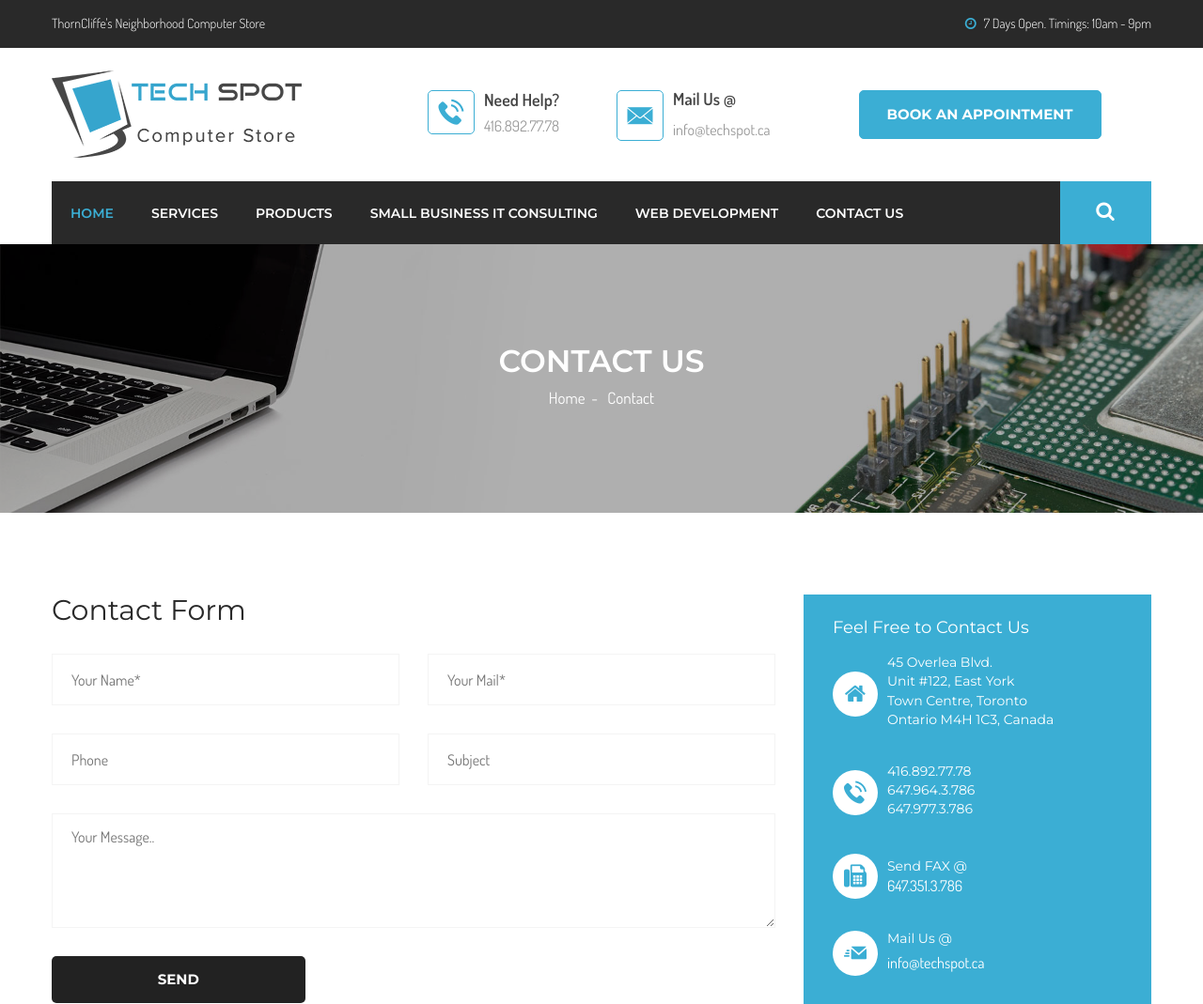
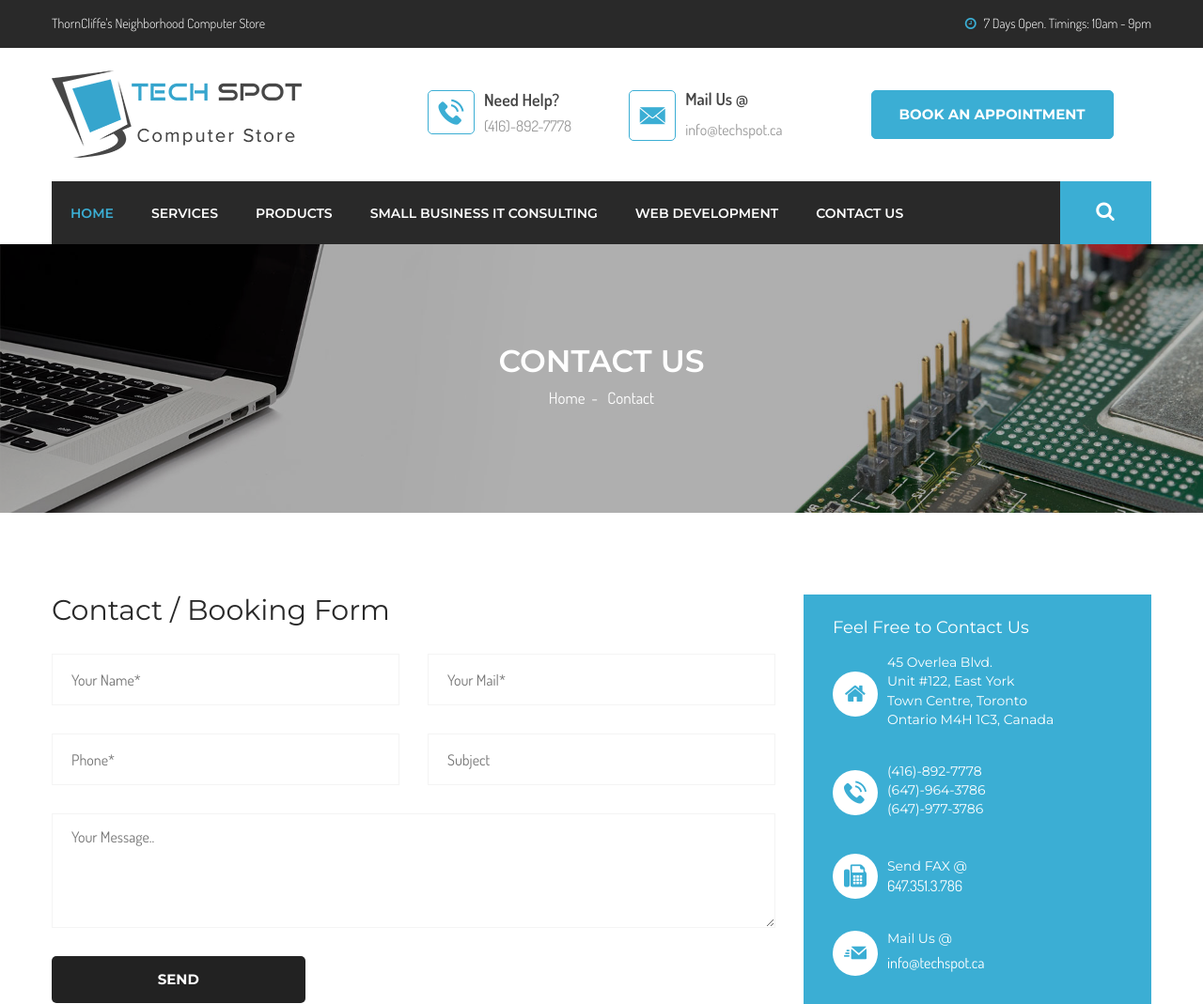
Before and after one commit to er-sachin-gupta/techspot, a PHP site: page /contact-us.php in a window 1280 px wide. Shown: the top 1069 px of the page at 94% size. Run offline with PHP 8.4, Linux system fonts and the light colour scheme; some libraries are stand-ins or nearby versions; some web fonts are replaced.

Commit message:
web design page

```diff
--- a/contact-us.php
+++ b/contact-us.php
@@ -73,9 +73,9 @@
             <div class="row">
 
                 <div class="col-md-8">
-                    <h2 class="m-b">Contact Form</h2>
+                    <h2 class="m-b">Contact / Booking Form</h2>
                     <div class="contact-form">
-                        <form id="contact-page-form" name="contact_form" class="default-form" action="mail.php" method="post">
+                        <form id="contact-page-form" name="contact_form" class="default-form" method="post">
                             <div class="row">
                                 <div class="col-md-6">
                                     <input type="text" name="name" value="" placeholder="Your Name*" required="">
@@ -86,7 +86,7 @@
                             </div>
                             <div class="row">
                                 <div class="col-md-6">
-                                    <input type="text" name="phone" value="" placeholder="Phone">
+                                    <input type="text" name="phone" value="" placeholder="Phone*" required="">
                                 </div>
                                 <div class="col-md-6">
                                     <input type="text" name="Subject" value="" placeholder="Subject">
@@ -136,9 +136,9 @@
                                     <span class="icon-technology-1"></span>
                                 </div>
                                 <div class="text-holder">
-                                    <h6>416.892.77.78</h6>
-                                    <h6>647.964.3.786</h6>
-                                    <h6>647.977.3.786</h6>
+                                    <h6>(416)-892-7778</h6>
+                                    <h6>(647)-964-3786</h6>
+                                    <h6>(647)-977-3786</h6>
                                 </div>
                             </li>
                             <li>
@@ -234,6 +234,26 @@
     <script src="js/custom.js"></script>
 
     <script src='https://www.google.com/recaptcha/api.js'></script>
+
+    <script type="text/javascript">
+        $(document).ready(function () {
+            $("#contact-page-form").submit(function (e) {
+                e.preventDefault(); // avoid to execute the actual submit of form.
+                var url = "mail.php"; // the script where you handle the form input.
+                $.ajax({
+                    type: "POST",
+                    url: url,
+                    data: $("form").serialize(), // serializes the form's elements.
+                    success: function (data) {
+                        alert(data); // show response from the php script.
+                        $("#contact-page-form")[0].reset();
+                    }, error: function (data) {
+                        alert(data);
+                    }
+                });
+            });
+        });
+    </script>
 </div>
 </body>
 
--- a/includes/footer.php
+++ b/includes/footer.php
@@ -61,7 +61,7 @@
                                 <br/> Toronto Ontario M4H 1C3 Canada
                             </p>
                             <p>
-                                <i class="fa fa-phone mr-5 navcolor"></i> 647.964.3.786, 647.977.3.786
+                                <i class="fa fa-phone mr-5 navcolor"></i> (647)-964-3786, (647)-977-3786
                             </p>
                             <p>
                                 <i class="fa fa-envelope-o mr-5 navcolor"></i> <a href="mailto:info@techspot.ca">info@techspot.ca</a>
--- a/includes/header.php
+++ b/includes/header.php
@@ -17,7 +17,7 @@
                             </div>
                             <div class="text-holder">
                                 <h6>Need help?</h6>
-                                <p>416.892.77.78</p>
+                                <p>(416)-892-7778</p>
                                 <!--<p>647-977-1432</p>-->
                             </div>
                         </li>
```
Also changed, not shown: mail.php (+12 -9 lines).
